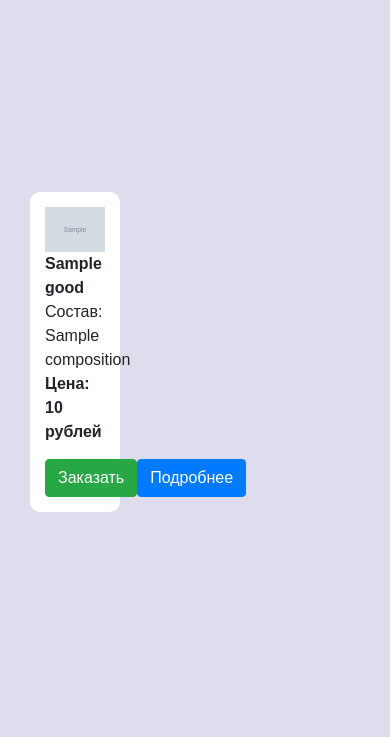
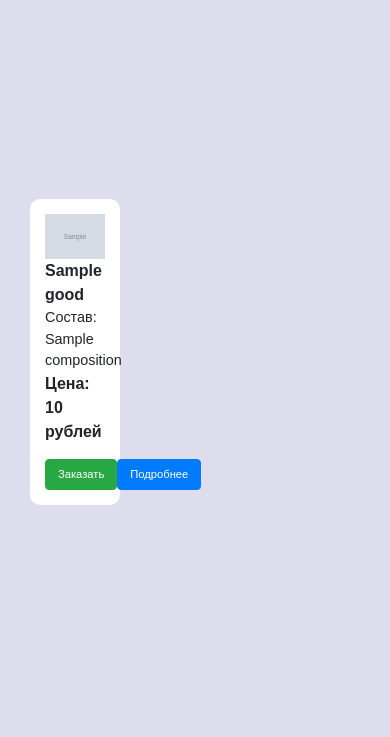
Before and after one commit to self067/yshop, a Yii app: template views/category/index.php in a window 390 px wide. Shown: the part 50-787 px from the top of the page. Run offline with PHP 8.4 and a stand-in for Yii, Linux system fonts and the light colour scheme; the template is opened without the code that fills it: most values are stand-ins (such as "Sample title", 1, 10 or a date in 2020); grey boxes marked "Sample" are stand-in pictures; data that the repository does not hold is empty; some libraries are stand-ins or nearby versions.

Commit message:
from work 20190115

```diff
--- a/config/web.php
+++ b/config/web.php
@@ -52,7 +52,7 @@ $config = [
             'showScriptName' => false,
             'rules' => [
               '<cat>' => 'category/view',
-              '<search>' => 'category/search',
+              'search/<search>' => 'category/search',
 //              'yshop/all/page/<page>' => 'yshop/default/all',
 //              '/' => 'yshop/web',
 //            '' => 'site/index',
--- a/web/css/style.css
+++ b/web/css/style.css
@@ -70,6 +70,10 @@ body {
     justify-content: space-around;
 }
 
+.product-descr {
+    min-height: 50px;
+}
+
 
 footer,
 header {
@@ -99,3 +103,13 @@ header {
 .header {
     justify-content: space-around;
 }
+
+@media screen  and (max-width: 992px) {
+button.btn {
+    font-size: 0.7rem;
+}
+.product-descr {
+    font-size: 0.9em;
+}
+
+}
```
